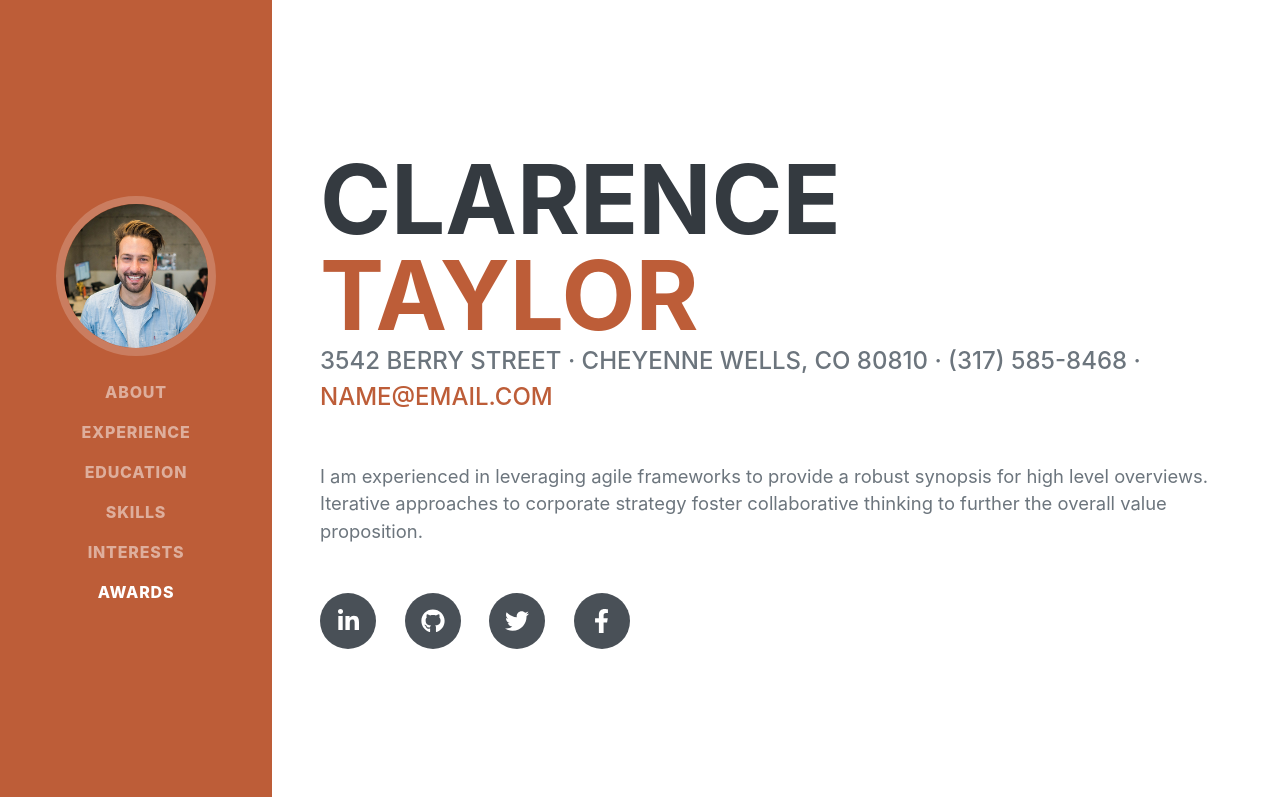
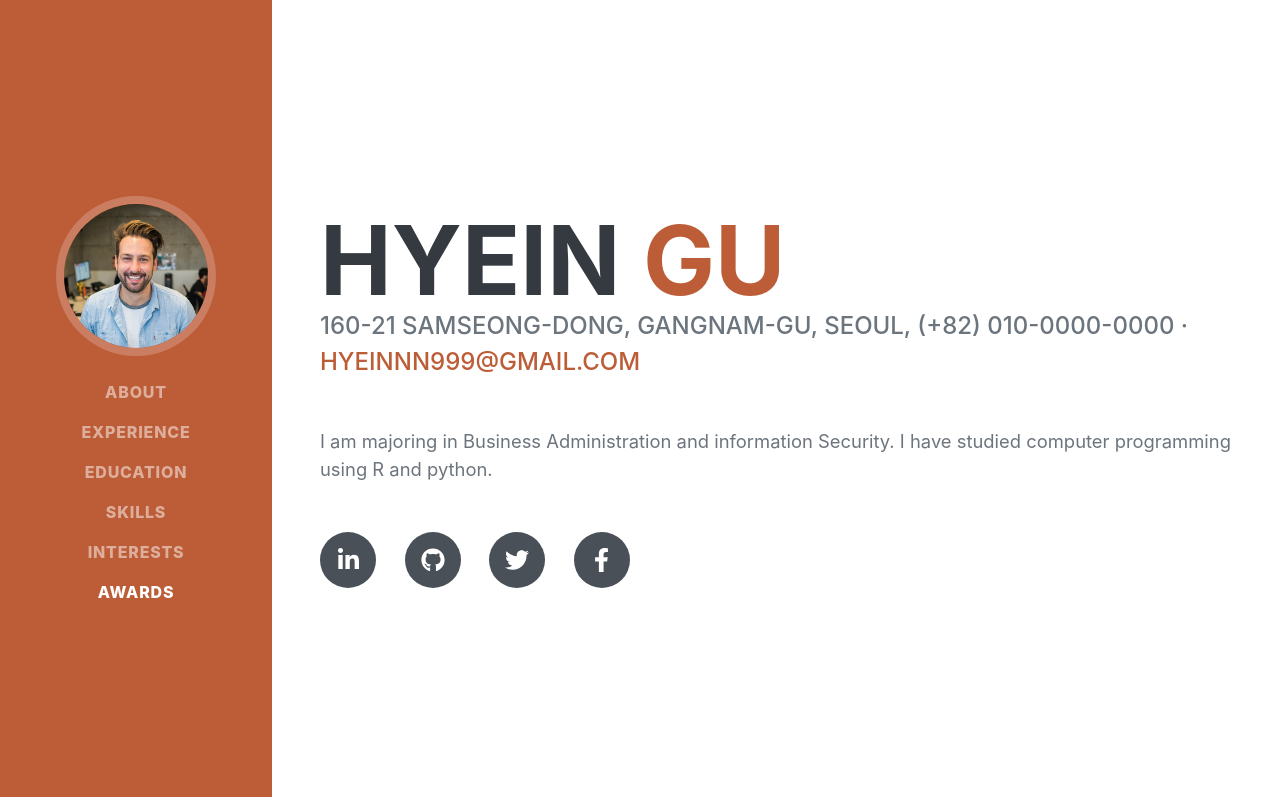
Before and after one commit to hyein99/hyein99.github.io, a plain HTML site: page index.html in a window 1280 px wide. Shown: the top 797 px of the page. Drawn offline with nearby package versions, Linux system fonts and the light colour scheme; a web font is replaced by a local one.

Commit message:
add index

```diff
--- a/index.html
+++ b/index.html
@@ -19,7 +19,7 @@
         <!-- Navigation-->
         <nav class="navbar navbar-expand-lg navbar-dark bg-primary fixed-top" id="sideNav">
             <a class="navbar-brand js-scroll-trigger" href="#page-top">
-                <span class="d-block d-lg-none">Clarence Taylor</span>
+                <span class="d-block d-lg-none">Hyein Gu</span>
                 <span class="d-none d-lg-block"><img class="img-fluid img-profile rounded-circle mx-auto mb-2" src="assets/img/profile.jpg" alt="" /></span>
             </a>
             <button class="navbar-toggler" type="button" data-toggle="collapse" data-target="#navbarSupportedContent" aria-controls="navbarSupportedContent" aria-expanded="false" aria-label="Toggle navigation"><span class="navbar-toggler-icon"></span></button>
@@ -40,17 +40,17 @@
             <section class="resume-section" id="about">
                 <div class="resume-section-content">
                     <h1 class="mb-0">
-                        Clarence
-                        <span class="text-primary">Taylor</span>
+                        Hyein
+                        <span class="text-primary">Gu</span>
                     </h1>
                     <div class="subheading mb-5">
-                        3542 Berry Street · Cheyenne Wells, CO 80810 · (317) 585-8468 ·
-                        <a href="mailto:name@email.com">name@email.com</a>
+                        160-21 Samseong-dong, Gangnam-gu, Seoul, (+82) 010-0000-0000 ·
+                        <a href="mailto:name@email.com">hyeinnn999@gmail.com</a>
                     </div>
-                    <p class="lead mb-5">I am experienced in leveraging agile frameworks to provide a robust synopsis for high level overviews. Iterative approaches to corporate strategy foster collaborative thinking to further the overall value proposition.</p>
+                    <p class="lead mb-5">I am majoring in Business Administration and information Security. I have studied computer programming using R and python.</p>
                     <div class="social-icons">
                         <a class="social-icon" href="#"><i class="fab fa-linkedin-in"></i></a>
-                        <a class="social-icon" href="#"><i class="fab fa-github"></i></a>
+                        <a class="social-icon" href="https://github.com/hyein99"><i class="fab fa-github"></i></a>
                         <a class="social-icon" href="#"><i class="fab fa-twitter"></i></a>
                         <a class="social-icon" href="#"><i class="fab fa-facebook-f"></i></a>
                     </div>
```
